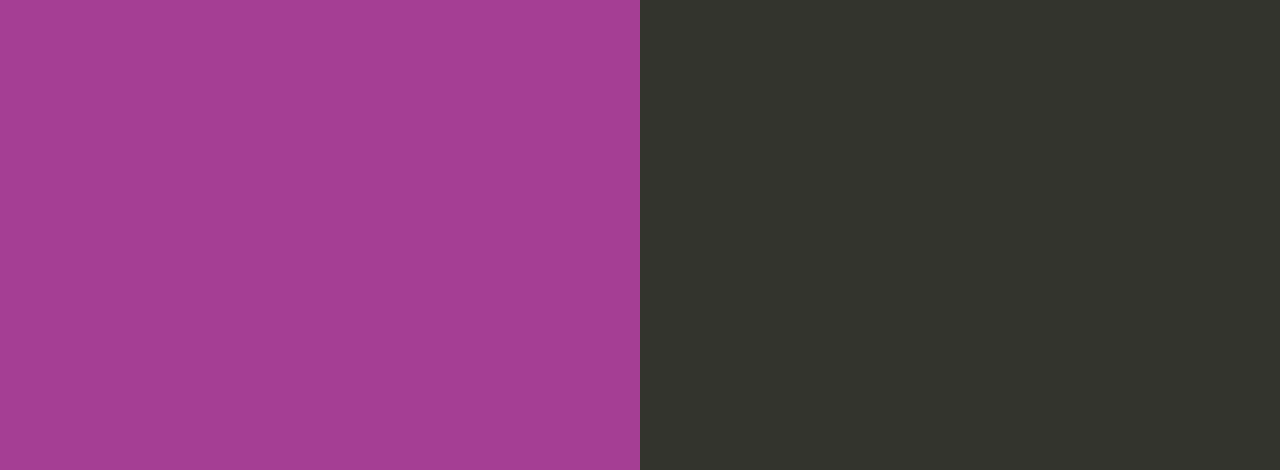
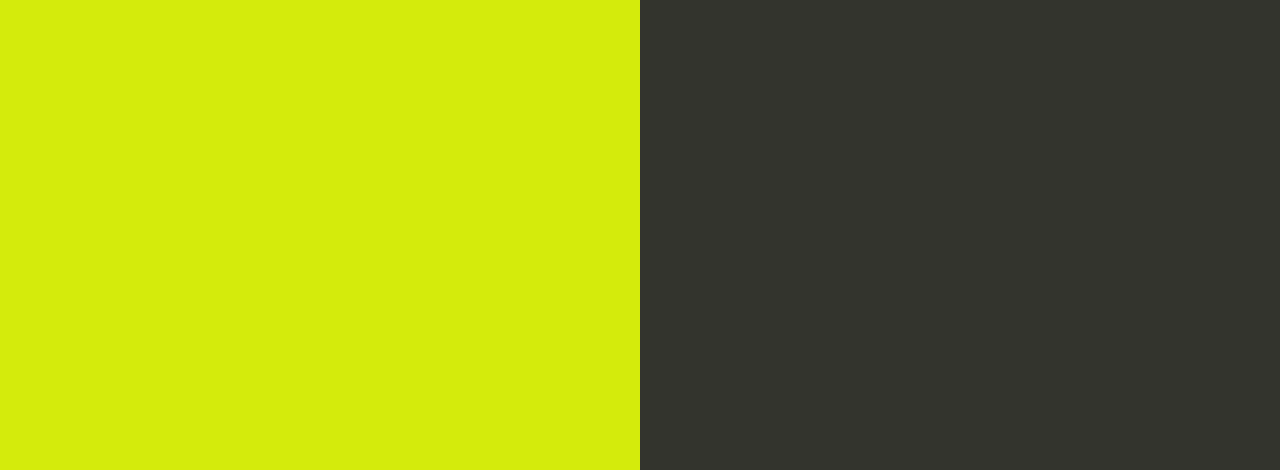
Before and after one commit to bbenson29/aws-nodejs-app, a website: page index.html in a window 1280 px wide. Shown: the part 330-800 px from the top of the page. Drawn offline with Linux system fonts and the light colour scheme.

```diff
--- a/index.html
+++ b/index.html
@@ -35,7 +35,7 @@
 
         text-align: right;
         padding-top: 11em;
-        background-color: rgb(165, 62, 148);
+        background-color: rgb(212, 235, 12);
 
       }
       .textColumn p {
```
